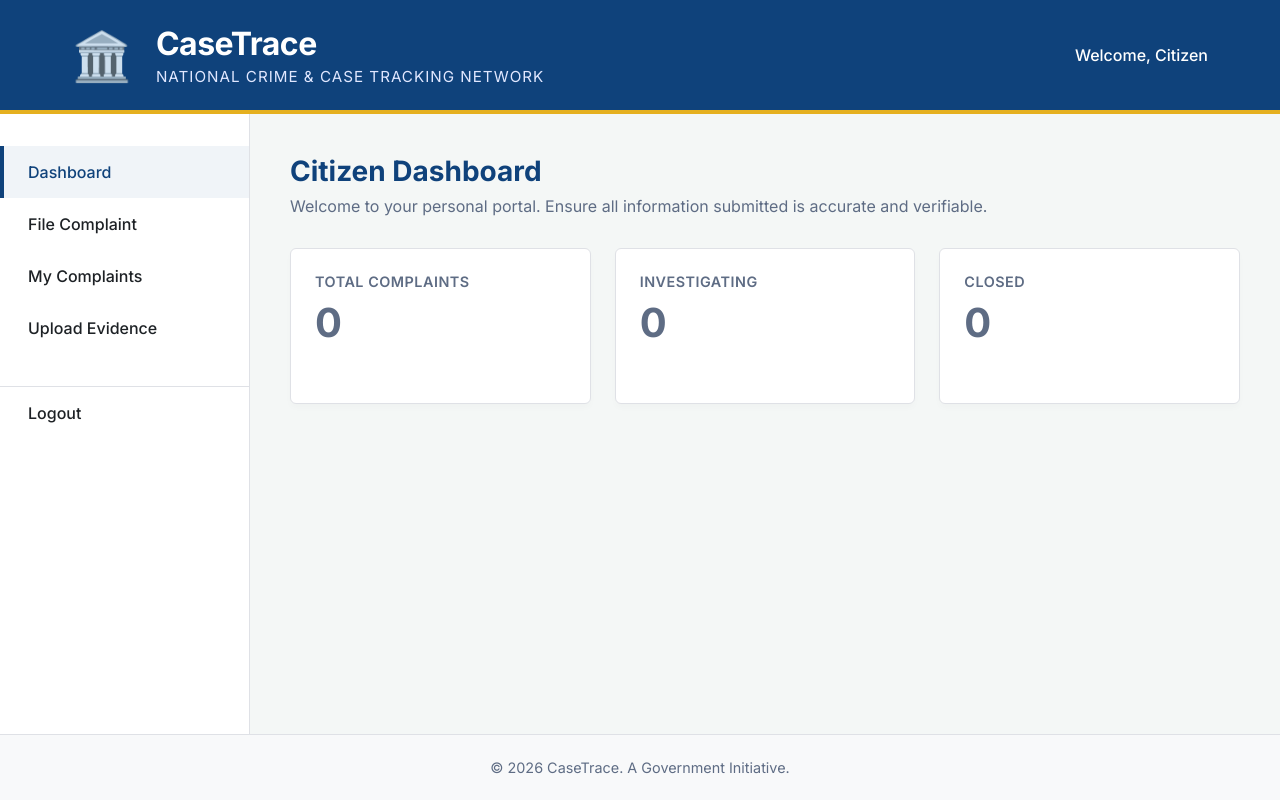
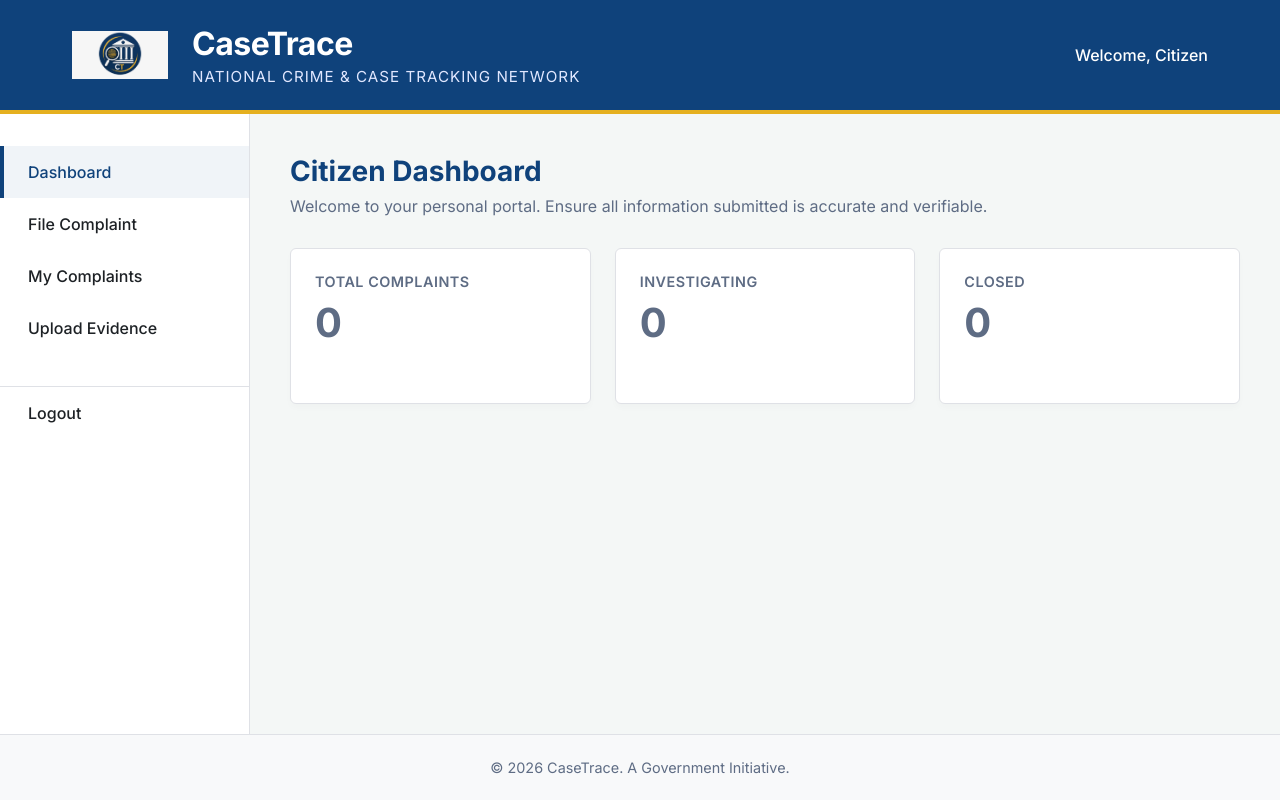
Before and after one commit to GurKalra/CaseTrace-DBMS, a plain HTML site: page casetrace-frontend/citizen-dashboard.html in a window 1280 px wide. Drawn offline with Linux system fonts and the light colour scheme; no server answers; sample sign-in values are in the browser's storage.

Commit message:
Frontend and Backend integration

```diff
--- a/casetrace-frontend/citizen-dashboard.html
+++ b/casetrace-frontend/citizen-dashboard.html
@@ -12,8 +12,7 @@
     <header class="gov-header">
         <div class="header-container">
             <div class="logo-section">
-                <!-- Using a generic emblem placeholder -->
-                <div class="emblem-placeholder">🏛️</div>
+                <img src="assets/image.png" alt="CaseTrace Logo" class="emblem-logo">
                 <div>
                     <h1>CaseTrace</h1>
                     <p class="subtitle">National Crime & Case Tracking Network</p>
--- a/casetrace-frontend/style.css
+++ b/casetrace-frontend/style.css
@@ -48,8 +48,10 @@ body {
     gap: 1.5rem;
 }
 
-.emblem-placeholder {
-    font-size: 3rem;
+.emblem-logo {
+    height: 3rem;
+    width: auto;
+    object-fit: contain;
 }
 
 .gov-header h1 {
```
Also changed, not shown: casetrace-frontend/index.html (+1 -2 lines), casetrace-frontend/officer-dashboard.html (+1 -1 lines), README.md, casetrace-frontend/assets/image.png (added).
